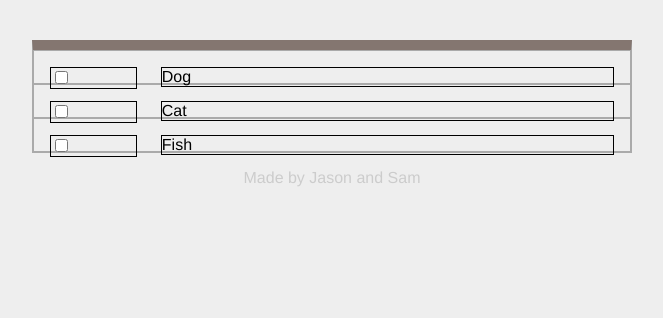
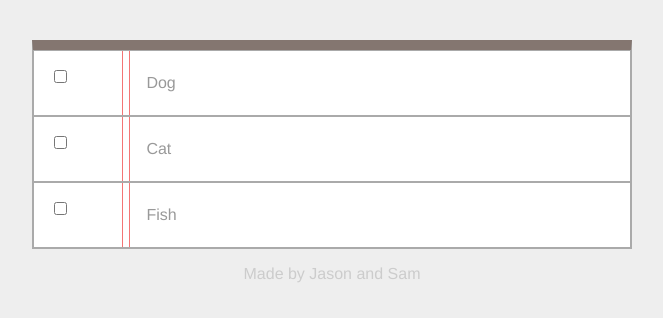
Before and after one commit to sloveland/habitual, a plain HTML site: page index.html in a window 1280 px wide. Shown: the part 120-438 px from the top of the page, without its empty margins (308-971 px from the left). Drawn offline with Linux system fonts and the light colour scheme.

Commit message:
updated styles

```diff
--- a/_less/main.less
+++ b/_less/main.less
@@ -1,13 +1,37 @@
+/*
+Authors:
+  Jason
+  Sam
+ */
+
+// VARIABLES
+
 @dark-gray: #777;
 @medium-gray: #999;
 @light-gray: #ccc;
 @lighter-gray: #eee;
 @lightest-gray: #efefef;
+@red: #f47575;
+
+// MIXINS
 
 .letterpress(@color) {
   text-shadow: -1px -1px 0px darken(@color, 15%),
     1px 1px 0px lighten(@color, 20%);
 }
+.group:before,
+.group:after {
+    content: "";
+    display: table;
+}
+.group:after {
+    clear: both;
+}
+.group {
+    zoom: 1; /* For IE 6/7 (trigger hasLayout) */
+}
+
+// STYLES
 
 body {
   background-color: @lighter-gray;
@@ -37,7 +61,9 @@ body {
   border-top: 10px solid #847670;
   li {
     border: 1px solid #aaa;
-    padding: 1em;
+    overflow: hidden;
+    background-color: #fff;
+    color: @medium-gray;
   }
 }
 .site-footer{
@@ -53,12 +79,18 @@ body {
   }
 }
 .view{
-  width: 80%;
-  border: 1px solid #000;
+  width: 84%;
+  border-left: 1px solid @red;
   float: right;
+  box-sizing: border-box;
+  padding: 1em;
+  line-height: 2em;
 }
 .checkbox{
   width: 15%;
-  border: 1px solid #000;
   float: left;
+  box-sizing: border-box;
+  padding: 1em;
+  border-right: 1px solid @red;
+  height: 4em;
 }
```
Also changed, not shown: css/main.css.
